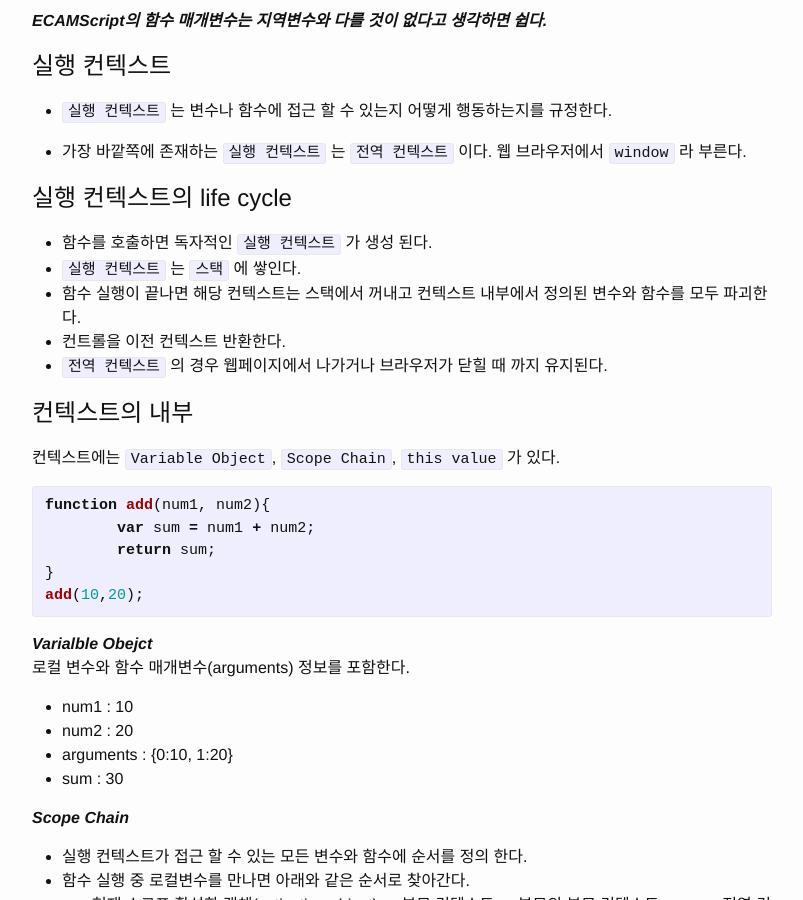
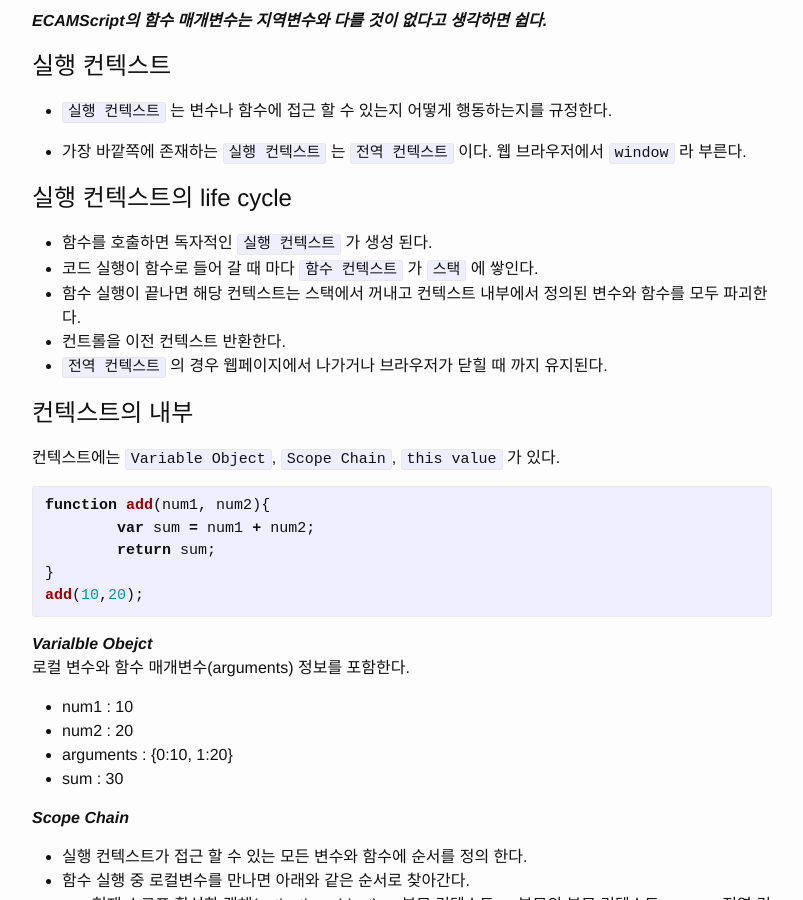
Before and after one commit to iyoon/iyoon.github.io, a Jekyll site: the page built from _posts/2015-05-25-javascript.markdown, in a window 1280 px wide and 900 px high, scrolled down 5258 px. Shown: the whole window, without its empty margins (238-1041 px from the left). Built offline with Jekyll 4.4.1, drawn with Linux system fonts in a browser that asks for light colours.

Commit message:
edit post javascript

````diff
--- a/_posts/2015-05-25-javascript.markdown
+++ b/_posts/2015-05-25-javascript.markdown
@@ -252,7 +252,7 @@ alert(person.name);	// hyungwon
 # 실행 컨텍스트의 life cycle
 
 - 함수를 호출하면 독자적인 ```실행 컨텍스트``` 가 생성 된다.
-- ```실행 컨텍스트``` 는 ```스택``` 에 쌓인다.
+- 코드 실행이 함수로 들어 갈 때 마다 ```함수 컨텍스트``` 가 ```스택``` 에 쌓인다.
 - 함수 실행이 끝나면 해당 컨텍스트는 스택에서 꺼내고 컨텍스트 내부에서 정의된 변수와 함수를 모두 파괴한다.
 - 컨트롤을 이전 컨텍스트 반환한다.
 - ```전역 컨텍스트``` 의 경우 웹페이지에서 나가거나 브라우저가 닫힐 때 까지 유지된다.
````
Also changed, not shown: 2 other files.
